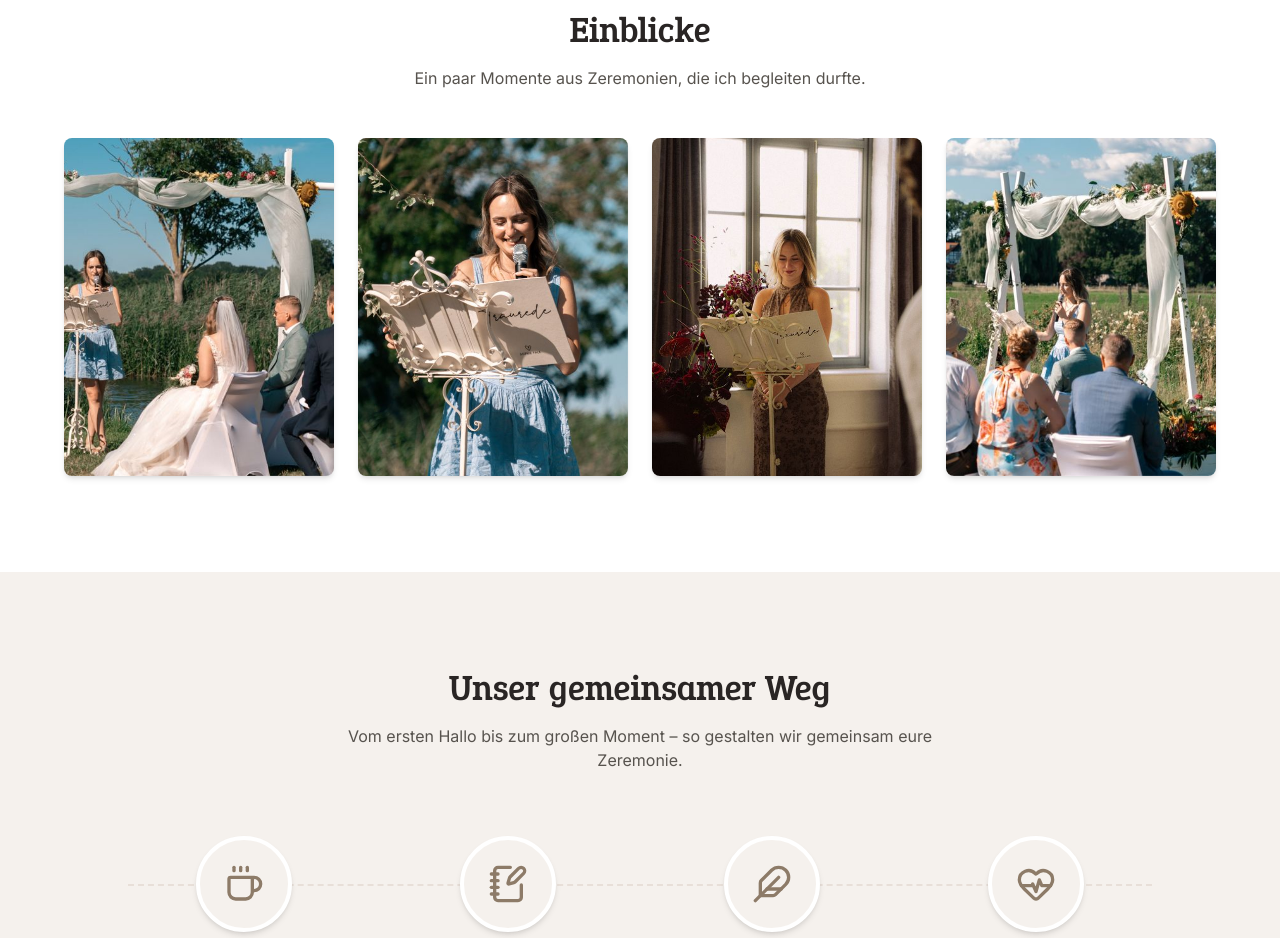
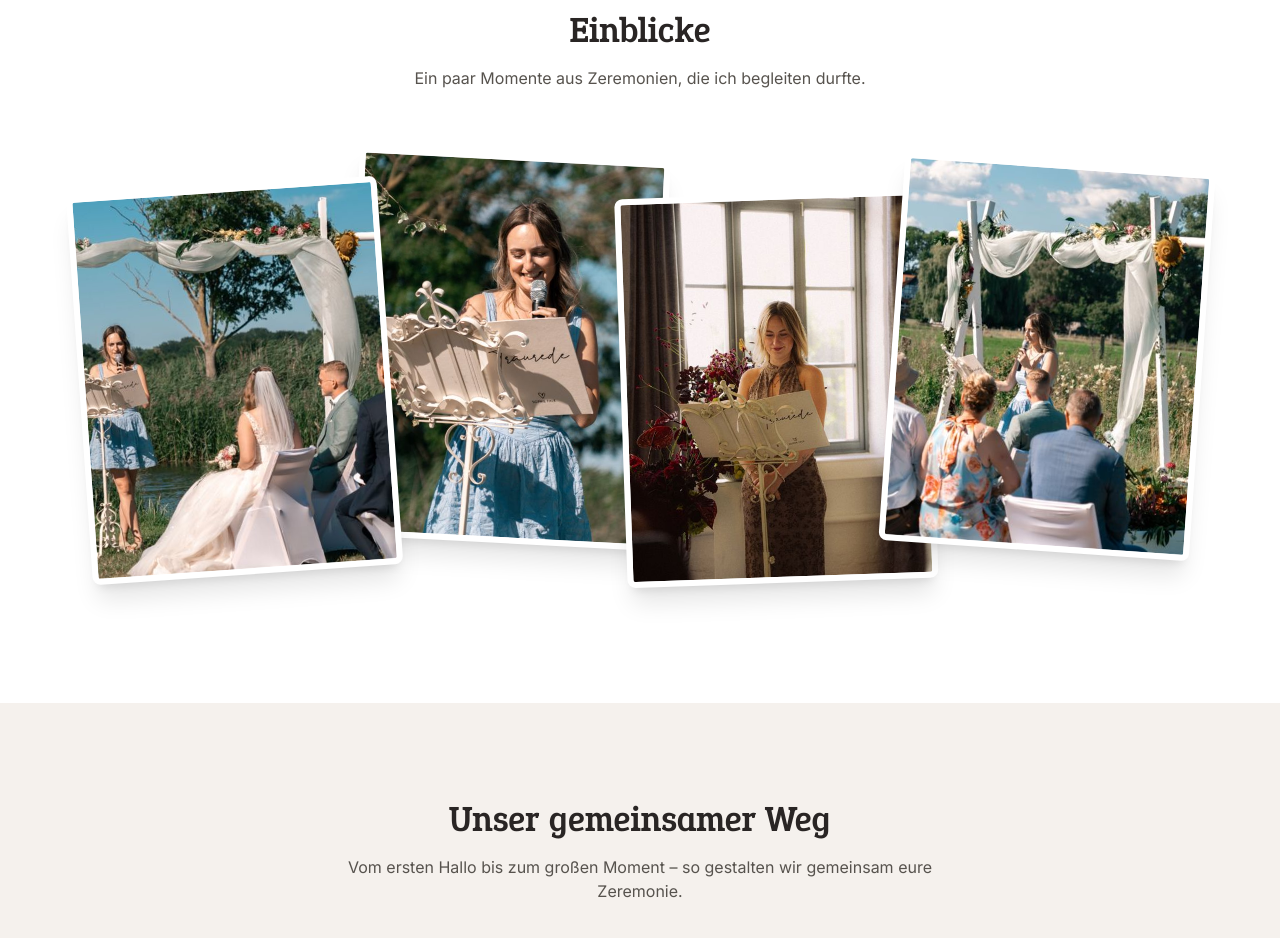
Before and after one commit to diderness/sophie, a plain HTML site: page index.html in a window 1280 px wide. Shown: the part 2440-3378 px from the top of the page. Drawn offline with nearby package versions, Linux system fonts and the light colour scheme.

Commit message:
Galerie: überlappende Foto-Collage statt Raster
Leicht gedrehte, überlappende Bilder mit weißem Rand; beim Hover
richtet sich ein Bild auf und kommt nach vorn.

Co-Authored-By: Claude Opus 5.5 <noreply@anthropic.com>
Claude-Session: https://claude.ai/code/session_01NRsdCvBmhzYsCfzyRveuVT

```diff
--- a/index.html
+++ b/index.html
@@ -92,6 +92,37 @@
             scroll-behavior: smooth;
         }
         /* Fade-in Animation beim Scrollen */
+        /* Galerie als überlappende Foto-Collage */
+        .gallery-collage {
+            display: flex;
+            flex-wrap: wrap;
+            justify-content: center;
+            padding: 1rem 0 2rem;
+        }
+        .gallery-collage .gallery-item {
+            width: 52%;
+            border: 6px solid #fff;
+            transition: transform 0.4s ease, box-shadow 0.4s ease;
+        }
+        .gallery-collage .gallery-item:nth-child(1) { transform: rotate(-4deg); z-index: 2; margin-right: -4%; }
+        .gallery-collage .gallery-item:nth-child(2) { transform: rotate(3deg) translateY(1.5rem); z-index: 1; }
+        .gallery-collage .gallery-item:nth-child(3) { transform: rotate(2deg); z-index: 3; margin-right: -4%; margin-top: -2.5rem; }
+        .gallery-collage .gallery-item:nth-child(4) { transform: rotate(-3deg) translateY(1rem); z-index: 4; margin-top: -2.5rem; }
+        @media (min-width: 1024px) {
+            .gallery-collage { flex-wrap: nowrap; padding: 2rem 0 3rem; }
+            .gallery-collage .gallery-item { width: 27%; margin-top: 0 !important; margin-right: 0 !important; }
+            .gallery-collage .gallery-item + .gallery-item { margin-left: -3.5%; }
+            .gallery-collage .gallery-item:nth-child(1) { transform: rotate(-4deg) translateY(1rem); }
+            .gallery-collage .gallery-item:nth-child(2) { transform: rotate(3deg) translateY(-1rem); }
+            .gallery-collage .gallery-item:nth-child(3) { transform: rotate(-2deg) translateY(1.5rem); }
+            .gallery-collage .gallery-item:nth-child(4) { transform: rotate(4deg) translateY(-0.5rem); }
+        }
+        .gallery-collage .gallery-item:hover,
+        .gallery-collage .gallery-item:focus-visible {
+            transform: rotate(0deg) scale(1.06);
+            z-index: 10;
+            box-shadow: 0 25px 50px -12px rgba(0, 0, 0, 0.35);
+        }
         .fade-in-section {
             opacity: 0;
             transform: translateY(20px);
@@ -288,18 +319,18 @@
             <div class="container mx-auto px-6 text-center">
                 <h2 class="text-3xl md:text-4xl font-semibold text-stone-800 mb-4">Einblicke</h2>
                 <p class="text-stone-600 mb-12 max-w-2xl mx-auto">Ein paar Momente aus Zeremonien, die ich begleiten durfte.</p>
-                <div class="grid grid-cols-2 lg:grid-cols-4 gap-4 md:gap-6 max-w-6xl mx-auto">
-                    <button type="button" class="gallery-item group relative aspect-[4/5] overflow-hidden rounded-lg shadow-md focus:outline-none focus-visible:ring-2 focus-visible:ring-beige-dark" data-full="pics/galerie/zeremonie_wiese.jpg" aria-label="Bild vergrößern: Sophie hält eine Traurede bei einer freien Trauung auf einer Wiese">
-                        <img src="pics/galerie/zeremonie_wiese_klein.jpg" alt="Sophie hält eine Traurede bei einer freien Trauung auf einer Wiese" loading="lazy" class="absolute inset-0 w-full h-full object-cover transition duration-500 ease-in-out group-hover:scale-105">
+                <div class="gallery-collage max-w-6xl mx-auto">
+                    <button type="button" class="gallery-item group relative aspect-[4/5] overflow-hidden rounded-lg shadow-xl bg-white focus:outline-none focus-visible:ring-2 focus-visible:ring-beige-dark" data-full="pics/galerie/zeremonie_wiese.jpg" aria-label="Bild vergrößern: Sophie hält eine Traurede bei einer freien Trauung auf einer Wiese">
+                        <img src="pics/galerie/zeremonie_wiese_klein.jpg" alt="Sophie hält eine Traurede bei einer freien Trauung auf einer Wiese" loading="lazy" class="absolute inset-0 w-full h-full object-cover ">
                     </button>
-                    <button type="button" class="gallery-item group relative aspect-[4/5] overflow-hidden rounded-lg shadow-md focus:outline-none focus-visible:ring-2 focus-visible:ring-beige-dark" data-full="pics/galerie/rede_blaues_kleid.jpg" aria-label="Bild vergrößern: Sophie spricht am Rednerpult bei einer Trauung im Freien">
-                        <img src="pics/galerie/rede_blaues_kleid_klein.jpg" alt="Sophie spricht am Rednerpult bei einer Trauung im Freien" loading="lazy" class="absolute inset-0 w-full h-full object-cover transition duration-500 ease-in-out group-hover:scale-105">
+                    <button type="button" class="gallery-item group relative aspect-[4/5] overflow-hidden rounded-lg shadow-xl bg-white focus:outline-none focus-visible:ring-2 focus-visible:ring-beige-dark" data-full="pics/galerie/rede_blaues_kleid.jpg" aria-label="Bild vergrößern: Sophie spricht am Rednerpult bei einer Trauung im Freien">
+                        <img src="pics/galerie/rede_blaues_kleid_klein.jpg" alt="Sophie spricht am Rednerpult bei einer Trauung im Freien" loading="lazy" class="absolute inset-0 w-full h-full object-cover ">
                     </button>
-                    <button type="button" class="gallery-item group relative aspect-[4/5] overflow-hidden rounded-lg shadow-md focus:outline-none focus-visible:ring-2 focus-visible:ring-beige-dark" data-full="pics/galerie/rede_fenster.jpg" aria-label="Bild vergrößern: Sophie hält eine Traurede vor einem großen Fenster">
-                        <img src="pics/galerie/rede_fenster_klein.jpg" alt="Sophie hält eine Traurede vor einem großen Fenster" loading="lazy" class="absolute inset-0 w-full h-full object-cover transition duration-500 ease-in-out group-hover:scale-105">
+                    <button type="button" class="gallery-item group relative aspect-[4/5] overflow-hidden rounded-lg shadow-xl bg-white focus:outline-none focus-visible:ring-2 focus-visible:ring-beige-dark" data-full="pics/galerie/rede_fenster.jpg" aria-label="Bild vergrößern: Sophie hält eine Traurede vor einem großen Fenster">
+                        <img src="pics/galerie/rede_fenster_klein.jpg" alt="Sophie hält eine Traurede vor einem großen Fenster" loading="lazy" class="absolute inset-0 w-full h-full object-cover ">
                     </button>
-                    <button type="button" class="gallery-item group relative aspect-[4/5] overflow-hidden rounded-lg shadow-md focus:outline-none focus-visible:ring-2 focus-visible:ring-beige-dark" data-full="pics/galerie/zeremonie_weit.jpg" aria-label="Bild vergrößern: Freie Trauung im Grünen mit Gästen und Traubogen">
-                        <img src="pics/galerie/zeremonie_weit_klein.jpg" alt="Freie Trauung im Grünen mit Gästen und Traubogen" loading="lazy" class="absolute inset-0 w-full h-full object-cover transition duration-500 ease-in-out group-hover:scale-105">
+                    <button type="button" class="gallery-item group relative aspect-[4/5] overflow-hidden rounded-lg shadow-xl bg-white focus:outline-none focus-visible:ring-2 focus-visible:ring-beige-dark" data-full="pics/galerie/zeremonie_weit.jpg" aria-label="Bild vergrößern: Freie Trauung im Grünen mit Gästen und Traubogen">
+                        <img src="pics/galerie/zeremonie_weit_klein.jpg" alt="Freie Trauung im Grünen mit Gästen und Traubogen" loading="lazy" class="absolute inset-0 w-full h-full object-cover ">
                     </button>
                 </div>
             </div>
```
